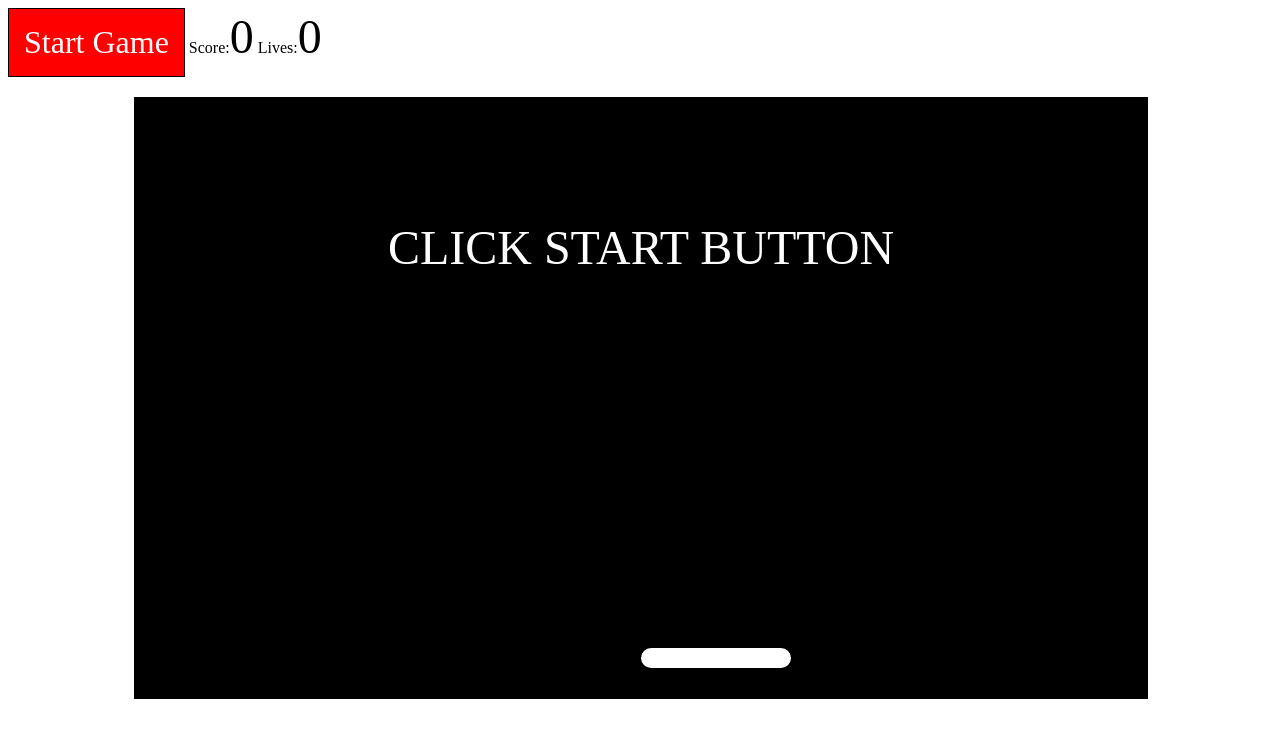
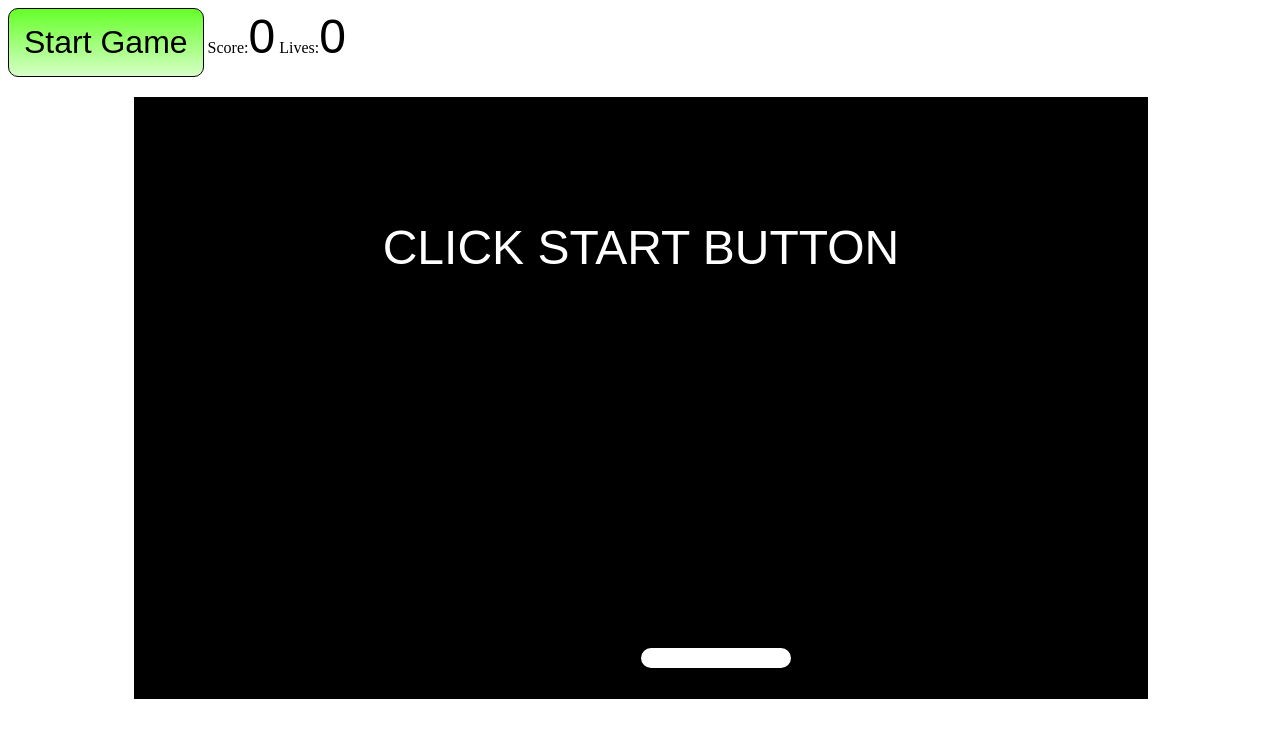
Before and after one commit to SamRotthier/Breakout_js, a plain HTML site: page index.html in a window 1280 px wide. Drawn offline with Linux system fonts and the light colour scheme.

Commit message:
Changes to the start button

```diff
--- a/script.js
+++ b/script.js
@@ -42,6 +42,7 @@
         function startGame(){
             if(gameOver){
             document.querySelector('.gameover').style.display = 'none';
+            document.querySelector('.startBtn').style.display = 'none';
             ball.style.display = 'block';
             lives = amountStartLives; // this needs to be set back to 5 everytime the start game button is pressed
             setupBricks(numBricks);
@@ -102,7 +103,6 @@
                 }else{
                     ballMove();
                 }
-
                 animationRepeat = requestAnimationFrame(update); // Animation loop
                 //console.log(pCurrent);
             }
@@ -185,6 +185,7 @@
         function EndGame(){
             document.querySelector('.gameover').style.display = 'block';
             document.querySelector('.gameover').innerHTML = 'GAME OVER <br> Your Score: '+score;
+            document.querySelector('.startBtn').style.display = 'inline-block';
             gameOver = true;
             ball.style.display = 'none';
             let tempBricks = document.querySelectorAll('.brick');
--- a/style.css
+++ b/style.css
@@ -34,14 +34,18 @@
     display: inline-block;
     padding: 15px;
     border: 1px solid black;
-    background-color: red;
-    color: white;
+    background: linear-gradient(#65ff28, #d7ffc7);
+    color: black;
     font-size: 2em;
+    font-family: fantasy;
     text-align: center;
+    border-radius: 10px;
 }
+
 
 .score, .lives {
     font-size: 3em;
+    font-family: fantasy;
 }
 
 .brick {
@@ -63,6 +67,7 @@
     text-align: center;
     color: white;
     font-size: 3em;
+    font-family: fantasy;
     line-height: 300px;
     text-transform: uppercase;
     width: 100%;
```
